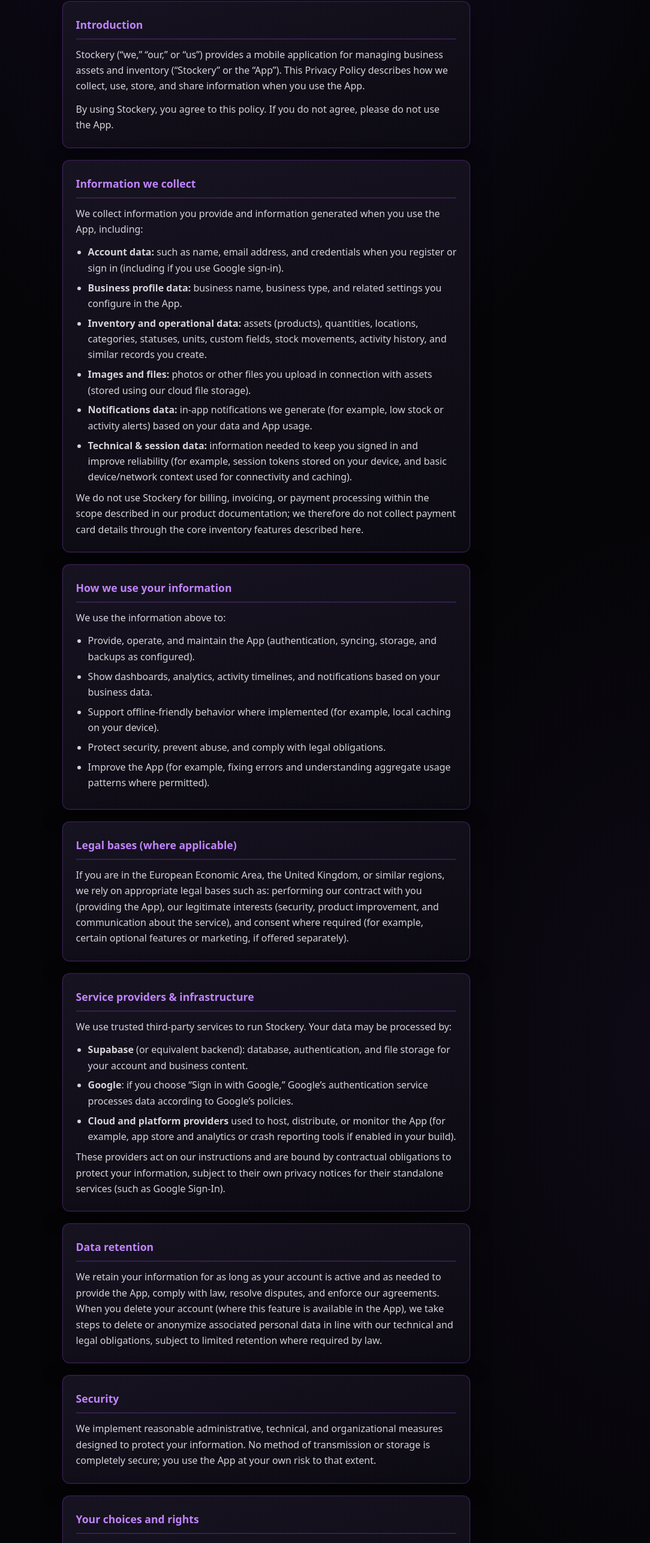
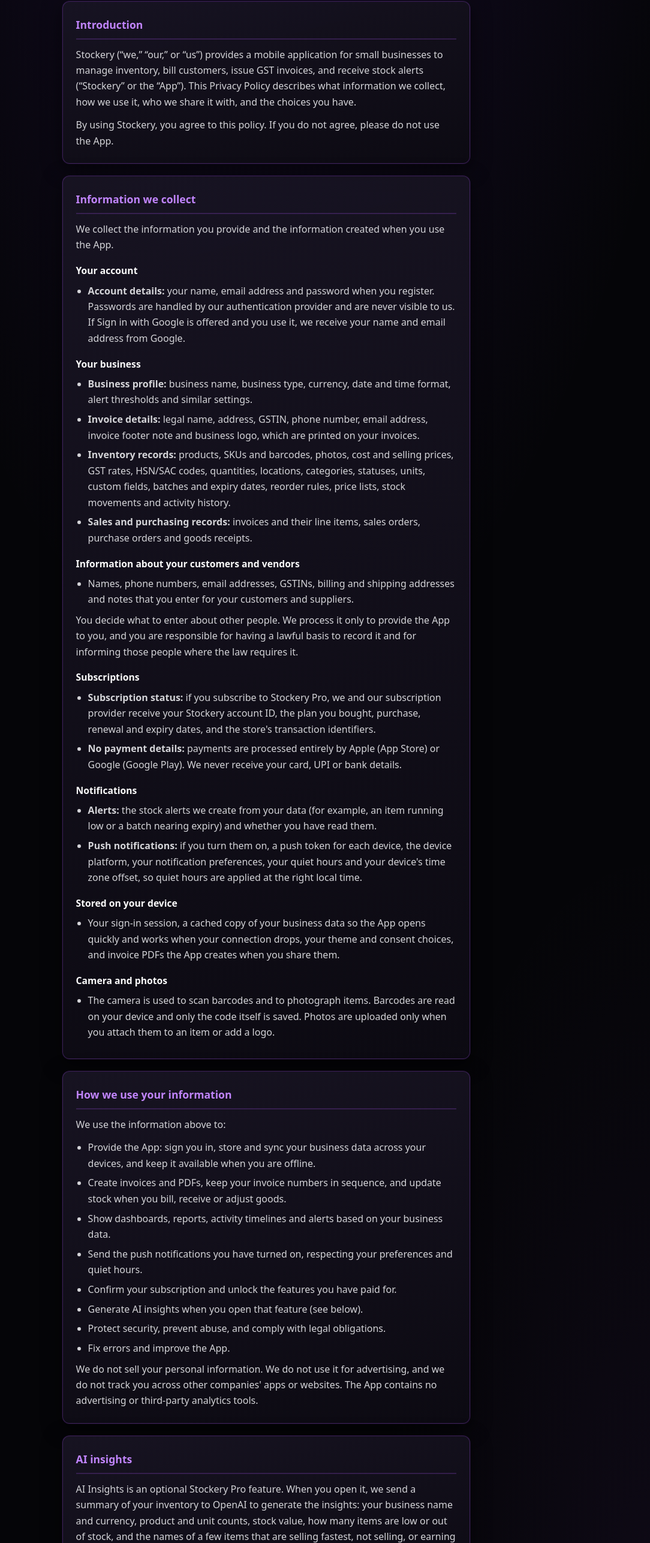
Before and after one commit to Anujpatel14/Stockery-Privacy-Policy, a plain HTML site: page index.html in a window 1280 px wide. Shown: the part 227-2800 px from the top of the page at 60% size, without its empty margins (196-1280 px from the left). Drawn offline with Linux system fonts and the light colour scheme.

Commit message:
privacy changes

```diff
--- a/index.html
+++ b/index.html
@@ -3,7 +3,7 @@
 <head>
   <meta charset="UTF-8" />
   <meta name="viewport" content="width=device-width, initial-scale=1" />
-  <meta name="description" content="Privacy Policy for the Stockery mobile app — business assets and inventory." />
+  <meta name="description" content="Privacy Policy for the Stockery mobile app — inventory, GST billing and stock alerts for small businesses." />
   <title>Privacy Policy — Stockery</title>
   <link rel="icon" href="assets/logo.png" type="image/png" />
   <style>
@@ -124,6 +124,13 @@
       margin-bottom: 0.4rem;
     }
 
+    .card h3 {
+      font-size: 0.98rem;
+      font-weight: 700;
+      margin: 1.1rem 0 0.4rem;
+      color: var(--color-text);
+    }
+
     .card p:last-child,
     .card ul:last-child {
       margin-bottom: 0;
@@ -157,14 +164,15 @@
         <img src="assets/logo.png" alt="Stockery" height="52" />
       </div>
       <h1>Privacy Policy</h1>
-      <p class="meta"><strong>Effective date:</strong> March 23, 2026 &nbsp;·&nbsp; <strong>App:</strong> Stockery (Android &amp; iOS)</p>
+      <p class="meta"><strong>Effective date:</strong> September 21, 2026 &nbsp;·&nbsp; <strong>App:</strong> Stockery (Android &amp; iOS)</p>
     </header>
 
     <section class="card">
       <h2>Introduction</h2>
       <p>
-        Stockery (“we,” “our,” or “us”) provides a mobile application for managing business assets and inventory
-        (“Stockery” or the “App”). This Privacy Policy describes how we collect, use, store, and share information when you use the App.
+        Stockery (“we,” “our,” or “us”) provides a mobile application for small businesses to manage inventory, bill customers,
+        issue GST invoices, and receive stock alerts (“Stockery” or the “App”). This Privacy Policy describes what information we collect,
+        how we use it, who we share it with, and the choices you have.
       </p>
       <p>
         By using Stockery, you agree to this policy. If you do not agree, please do not use the App.
@@ -173,30 +181,91 @@
 
     <section class="card">
       <h2>Information we collect</h2>
-      <p>We collect information you provide and information generated when you use the App, including:</p>
+      <p>We collect the information you provide and the information created when you use the App.</p>
+
+      <h3>Your account</h3>
       <ul>
-        <li><strong>Account data:</strong> such as name, email address, and credentials when you register or sign in (including if you use Google sign-in).</li>
-        <li><strong>Business profile data:</strong> business name, business type, and related settings you configure in the App.</li>
-        <li><strong>Inventory and operational data:</strong> assets (products), quantities, locations, categories, statuses, units, custom fields, stock movements, activity history, and similar records you create.</li>
-        <li><strong>Images and files:</strong> photos or other files you upload in connection with assets (stored using our cloud file storage).</li>
-        <li><strong>Notifications data:</strong> in-app notifications we generate (for example, low stock or activity alerts) based on your data and App usage.</li>
-        <li><strong>Technical &amp; session data:</strong> information needed to keep you signed in and improve reliability (for example, session tokens stored on your device, and basic device/network context used for connectivity and caching).</li>
+        <li><strong>Account details:</strong> your name, email address and password when you register. Passwords are handled by our authentication provider and are never visible to us. If Sign in with Google is offered and you use it, we receive your name and email address from Google.</li>
+      </ul>
+
+      <h3>Your business</h3>
+      <ul>
+        <li><strong>Business profile:</strong> business name, business type, currency, date and time format, alert thresholds and similar settings.</li>
+        <li><strong>Invoice details:</strong> legal name, address, GSTIN, phone number, email address, invoice footer note and business logo, which are printed on your invoices.</li>
+        <li><strong>Inventory records:</strong> products, SKUs and barcodes, photos, cost and selling prices, GST rates, HSN/SAC codes, quantities, locations, categories, statuses, units, custom fields, batches and expiry dates, reorder rules, price lists, stock movements and activity history.</li>
+        <li><strong>Sales and purchasing records:</strong> invoices and their line items, sales orders, purchase orders and goods receipts.</li>
+      </ul>
+
+      <h3>Information about your customers and vendors</h3>
+      <ul>
+        <li>Names, phone numbers, email addresses, GSTINs, billing and shipping addresses and notes that you enter for your customers and suppliers.</li>
       </ul>
       <p>
-        We do not use Stockery for billing, invoicing, or payment processing within the scope described in our product documentation; we therefore do not collect payment card details through the core inventory features described here.
+        You decide what to enter about other people. We process it only to provide the App to you, and you are responsible for having
+        a lawful basis to record it and for informing those people where the law requires it.
       </p>
+
+      <h3>Subscriptions</h3>
+      <ul>
+        <li><strong>Subscription status:</strong> if you subscribe to Stockery Pro, we and our subscription provider receive your Stockery account ID, the plan you bought, purchase, renewal and expiry dates, and the store's transaction identifiers.</li>
+        <li><strong>No payment details:</strong> payments are processed entirely by Apple (App Store) or Google (Google Play). We never receive your card, UPI or bank details.</li>
+      </ul>
+
+      <h3>Notifications</h3>
+      <ul>
+        <li><strong>Alerts:</strong> the stock alerts we create from your data (for example, an item running low or a batch nearing expiry) and whether you have read them.</li>
+        <li><strong>Push notifications:</strong> if you turn them on, a push token for each device, the device platform, your notification preferences, your quiet hours and your device's time zone offset, so quiet hours are applied at the right local time.</li>
+      </ul>
+
+      <h3>Stored on your device</h3>
+      <ul>
+        <li>Your sign-in session, a cached copy of your business data so the App opens quickly and works when your connection drops, your theme and consent choices, and invoice PDFs the App creates when you share them.</li>
+      </ul>
+
+      <h3>Camera and photos</h3>
+      <ul>
+        <li>The camera is used to scan barcodes and to photograph items. Barcodes are read on your device and only the code itself is saved. Photos are uploaded only when you attach them to an item or add a logo.</li>
+      </ul>
     </section>
 
     <section class="card">
       <h2>How we use your information</h2>
       <p>We use the information above to:</p>
       <ul>
-        <li>Provide, operate, and maintain the App (authentication, syncing, storage, and backups as configured).</li>
-        <li>Show dashboards, analytics, activity timelines, and notifications based on your business data.</li>
-        <li>Support offline-friendly behavior where implemented (for example, local caching on your device).</li>
+        <li>Provide the App: sign you in, store and sync your business data across your devices, and keep it available when you are offline.</li>
+        <li>Create invoices and PDFs, keep your invoice numbers in sequence, and update stock when you bill, receive or adjust goods.</li>
+        <li>Show dashboards, reports, activity timelines and alerts based on your business data.</li>
+        <li>Send the push notifications you have turned on, respecting your preferences and quiet hours.</li>
+        <li>Confirm your subscription and unlock the features you have paid for.</li>
+        <li>Generate AI insights when you open that feature (see below).</li>
         <li>Protect security, prevent abuse, and comply with legal obligations.</li>
-        <li>Improve the App (for example, fixing errors and understanding aggregate usage patterns where permitted).</li>
+        <li>Fix errors and improve the App.</li>
       </ul>
+      <p>
+        We do not sell your personal information. We do not use it for advertising, and we do not track you across other companies' apps or websites.
+        The App contains no advertising or third-party analytics tools.
+      </p>
+    </section>
+
+    <section class="card">
+      <h2>AI insights</h2>
+      <p>
+        AI Insights is an optional Stockery Pro feature. When you open it, we send a summary of your inventory to OpenAI to generate the insights:
+        your business name and currency, product and unit counts, stock value, how many items are low or out of stock, and the names of a few items
+        that are selling fastest, not selling, or earning the lowest margin, with their figures.
+      </p>
+      <p>
+        We do not send customer or vendor details, invoices, or your account information. If the service is unavailable, the App creates the
+        insights on your device instead.
+      </p>
+    </section>
+
+    <section class="card">
+      <h2>Sharing invoices and messages</h2>
+      <p>
+        When you send a bill or a stock summary by WhatsApp, email or your phone's share sheet, the App opens that app on your device with the
+        invoice or message ready to send. The message is sent by that app, under its own privacy policy. Stockery does not send messages on your behalf.
+      </p>
     </section>
 
     <section class="card">
@@ -204,38 +273,46 @@
       <p>
         If you are in the European Economic Area, the United Kingdom, or similar regions, we rely on appropriate legal bases such as:
         performing our contract with you (providing the App), our legitimate interests (security, product improvement, and communication about the service),
-        and consent where required (for example, certain optional features or marketing, if offered separately).
+        and consent where required (for example, push notifications, which you can turn off at any time).
       </p>
     </section>
 
     <section class="card">
-      <h2>Service providers &amp; infrastructure</h2>
+      <h2>Service providers</h2>
       <p>
-        We use trusted third-party services to run Stockery. Your data may be processed by:
+        We use trusted third-party services to run Stockery. They process your information only to provide their service to us:
       </p>
       <ul>
-        <li><strong>Supabase</strong> (or equivalent backend): database, authentication, and file storage for your account and business content.</li>
-        <li><strong>Google</strong>: if you choose “Sign in with Google,” Google’s authentication service processes data according to Google’s policies.</li>
-        <li><strong>Cloud and platform providers</strong> used to host, distribute, or monitor the App (for example, app store and analytics or crash reporting tools if enabled in your build).</li>
+        <li><strong>Supabase:</strong> database, authentication, file storage and server functions for your account and business data.</li>
+        <li><strong>RevenueCat:</strong> manages Stockery Pro subscriptions and tells the App which plan you are on.</li>
+        <li><strong>Apple (App Store) and Google (Google Play):</strong> distribute the App and process subscription payments.</li>
+        <li><strong>Expo, Apple Push Notification service and Firebase Cloud Messaging:</strong> deliver push notifications to your devices. Notifications can include item names, for example “Rice is out of stock.”</li>
+        <li><strong>OpenAI:</strong> generates AI insights from the inventory summary described above, only when you use that feature.</li>
+        <li><strong>Google Sign-In:</strong> authenticates you if this option is offered and you choose it.</li>
       </ul>
       <p>
-        These providers act on our instructions and are bound by contractual obligations to protect your information, subject to their own privacy notices for their standalone services (such as Google Sign-In).
+        Each provider handles data under its own privacy policy for its standalone services.
       </p>
     </section>
 
     <section class="card">
-      <h2>Data retention</h2>
+      <h2>Data retention and deletion</h2>
       <p>
-        We retain your information for as long as your account is active and as needed to provide the App, comply with law, resolve disputes, and enforce our agreements.
-        When you delete your account (where this feature is available in the App), we take steps to delete or anonymize associated personal data in line with our technical and legal obligations, subject to limited retention where required by law.
+        We keep your information while your account is active and as needed to provide the App, comply with the law, resolve disputes and enforce our agreements.
+        Alerts that have been read or resolved are removed automatically after 30 days.
+      </p>
+      <p>
+        You can delete your account in the App under <strong>Settings → Delete account</strong>. We then delete your account and the personal data associated
+        with it, except where we must keep certain records by law. Apple, Google and RevenueCat keep their own purchase records under their policies and legal obligations.
       </p>
     </section>
 
     <section class="card">
       <h2>Security</h2>
       <p>
-        We implement reasonable administrative, technical, and organizational measures designed to protect your information.
-        No method of transmission or storage is completely secure; you use the App at your own risk to that extent.
+        Data is sent over encrypted connections (HTTPS), and access controls ensure that only members of a business can see that business's data.
+        We use reasonable administrative, technical and organizational measures to protect your information. No method of transmission or storage
+        is completely secure; you use the App at your own risk to that extent.
       </p>
     </section>
 
@@ -249,8 +326,9 @@
         <li>Lodge a complaint with a supervisory authority.</li>
       </ul>
       <p>
-        You can update much of your information directly in the App (for example, profile, business settings, and inventory data).
-        To exercise other rights or ask questions, contact us using the details below.
+        You can update most of your information directly in the App, export your catalogue to Excel or CSV, turn push notifications and each alert type
+        on or off in Settings, and allow or deny camera, photo and notification permissions in your device settings. Subscriptions are managed and
+        cancelled in your App Store or Google Play account settings. To exercise other rights or ask questions, contact us using the details below.
       </p>
     </section>
 
@@ -285,7 +363,7 @@
     </section>
 
     <footer>
-      © Stockery. Inventory and asset visibility — not accounting or invoicing.
+      © 2026 Stockery. Inventory, GST billing and stock alerts for small businesses.
     </footer>
   </div>
 </body>
```
